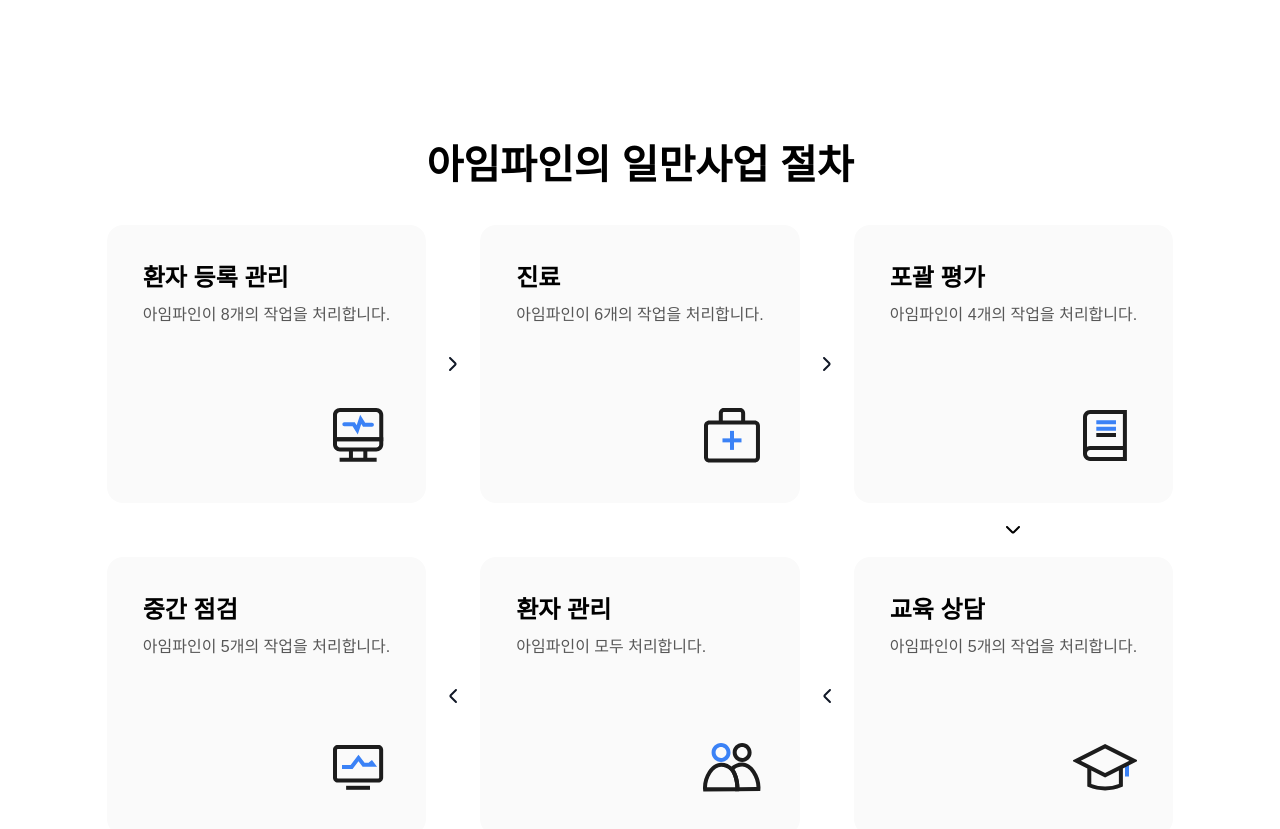
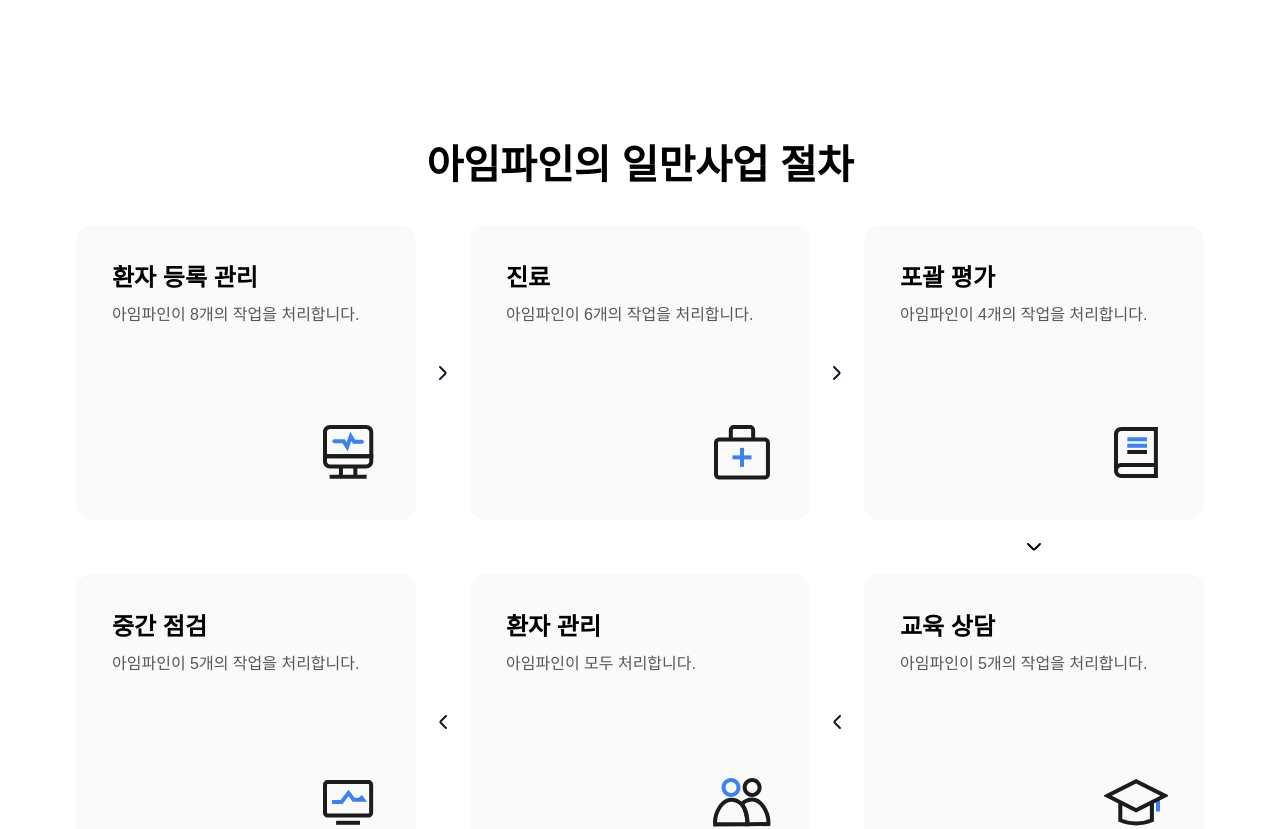
Before and after one commit to Leonamin/ilman-business, a Nuxt app: page / in a window 1280 px wide. Shown: the part 4340-5169 px from the top of the page. Built offline with nearby package versions, Linux system fonts and the light colour scheme; a web font is replaced by a local one.

Commit message:
# EDIT - UI 개선

```diff
--- a/components/introduction/page/WorkProcess.vue
+++ b/components/introduction/page/WorkProcess.vue
@@ -55,6 +55,8 @@ onMounted(() => {
 
 <template>
   <div class="layout">
+    <div class="content">
+
       <h2 class="text-h2 text-semi-bold center-row spb-32">아임파인의 일만사업 절차</h2>
       <div v-if="isMobile">
         <div class="center-column" v-for="(item, index) in process" :key="item.title">
@@ -105,6 +107,8 @@ onMounted(() => {
       </div>
     </div>
 
+  </div>
+
 
 </template>
 
@@ -116,6 +120,15 @@ onMounted(() => {
   flex-direction: column;
   justify-content: center;
   align-items: center;
+}
+
+.content {
+  display: flex;
+  flex-direction: column;
+  justify-content: center;
+  align-items: stretch;
+  width: 100%;
+  max-width: var(--desktop-max-width);
 }
 
 .process-outer {
@@ -143,7 +156,6 @@ onMounted(() => {
 }
 
 
-
 @media (max-width: 768px) {
   .content {
     padding-inline: var(--spacing-16);
@@ -157,14 +169,5 @@ onMounted(() => {
   .process-inner {
     flex-direction: column;
   }
-
-  .chevron-down {
-    display: block;
-  }
-
-  .chevron-down:last-child {
-    display: none;
-
-  }
 }
 </style>
```
Lines whose indentation alone changed are shown as unchanged.
